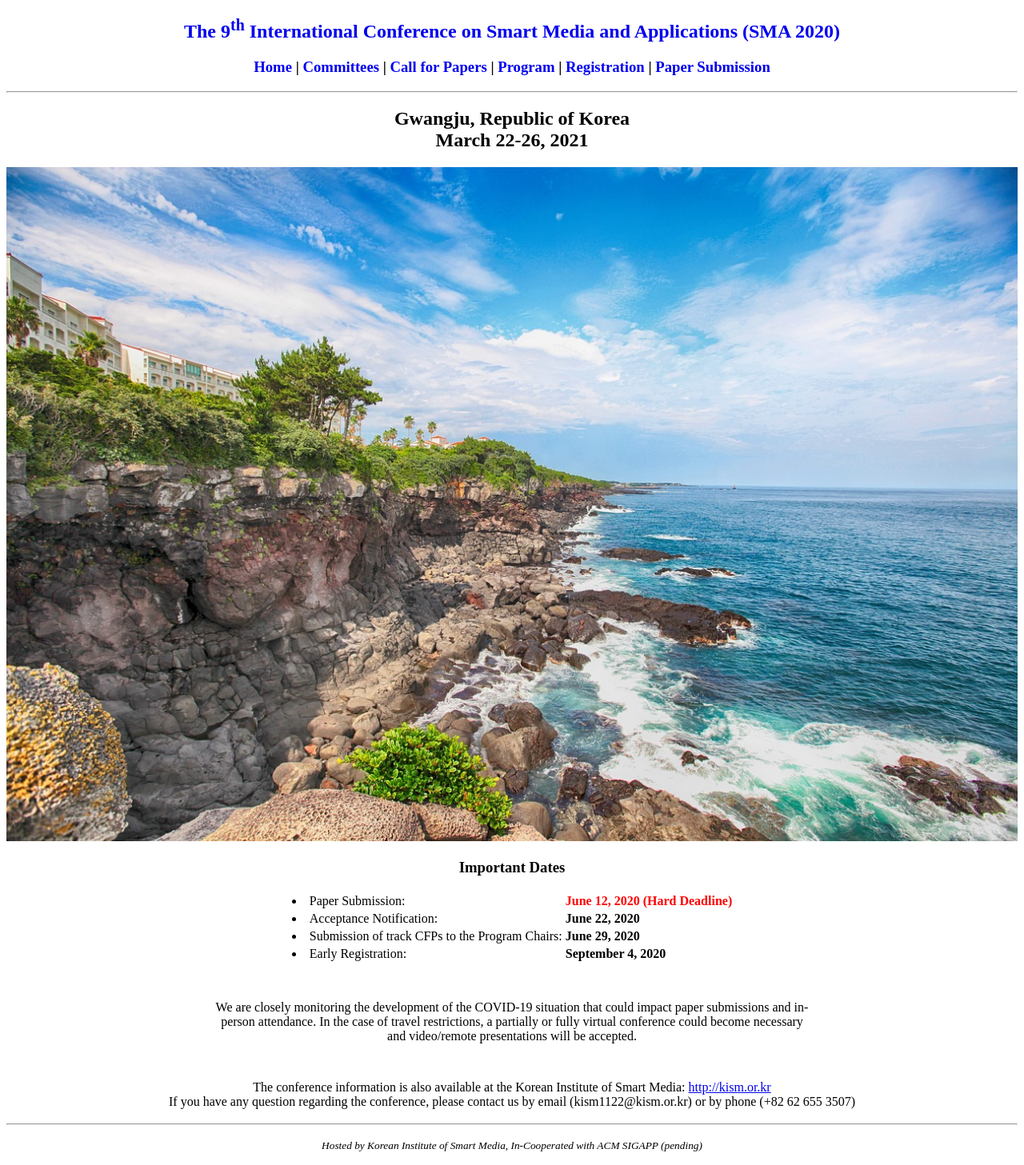
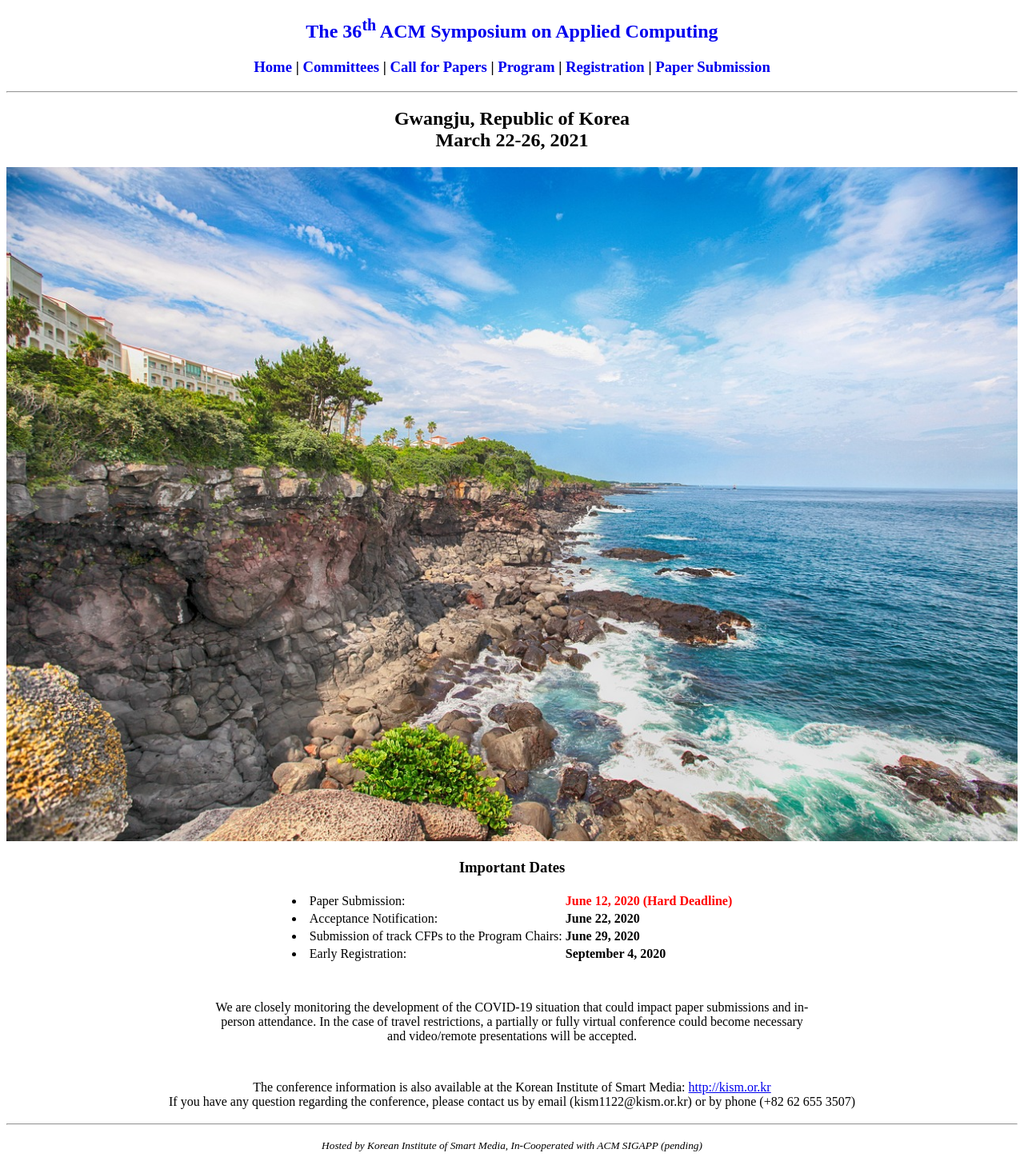
Before and after one commit to sac-dash/2021, a Jekyll site: the page built from index.html, in a window 1280 px wide. Shown: the whole page at 80% size. Built offline with Jekyll 4.4.1, drawn with Linux system fonts in a browser that asks for light colours; the list of posts is cut into pages by our own code.

Commit message:
Update header.html

```diff
--- a/_includes/header.html
+++ b/_includes/header.html
@@ -1,10 +1,10 @@
 <div>
     <center>
         <header>
-            <h2><a style="text-decoration:none" href='http://sma-2020.github.io/'>The 9<sup>th</sup> International Conference on Smart Media and Applications (SMA 2020)</a></h2>
+            <h2><a style="text-decoration:none" href='http://sac-dash.github.io/2021/'>The 36<sup>th</sup> ACM Symposium on Applied Computing</a></h2>
         </header>
 
-        <h3><a style="text-decoration:none" href='http://sma-2020.github.io/'> Home</a> | <a style="text-decoration:none" href='http://sma-2020.github.io/committee/'>Committees</a> | <a style="text-decoration:none" href='http://sma-2020.github.io/papers/'>Call for Papers</a> | <a style="text-decoration:none" href='http://sma-2020.github.io/program/'>Program</a> | <a style="text-decoration:none" href='http://sma-2020.github.io/registration/'>Registration</a> | <a style="text-decoration:none" href='http://sma-2020.github.io/submission/'>Paper Submission</a></h3>
+        <h3><a style="text-decoration:none" href='http://sac-dash.github.io/2021/'> Home</a> | <a style="text-decoration:none" href='http://sac-dash.github.io/2021/committee/'>Committees</a> | <a style="text-decoration:none" href='http://sac-dash.github.io/2021/papers/'>Call for Papers</a> | <a style="text-decoration:none" href='http://sac-dash.github.io/2021/program/'>Program</a> | <a style="text-decoration:none" href='http://sac-dash.github.io/2021/registration/'>Registration</a> | <a style="text-decoration:none" href='http://sac-dash.github.io/2021/submission/'>Paper Submission</a></h3>
     <center>
 </div>
 <hr>
```
